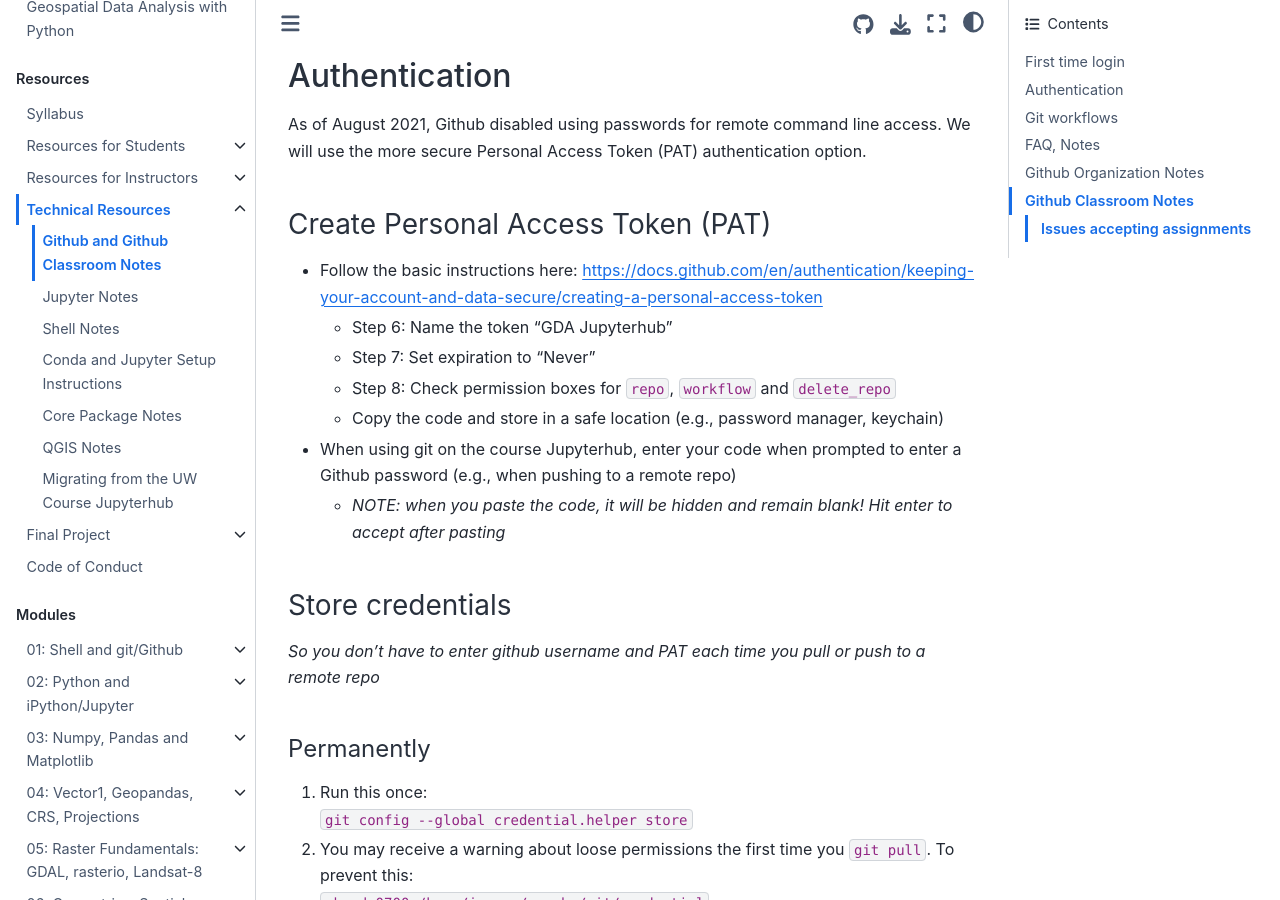
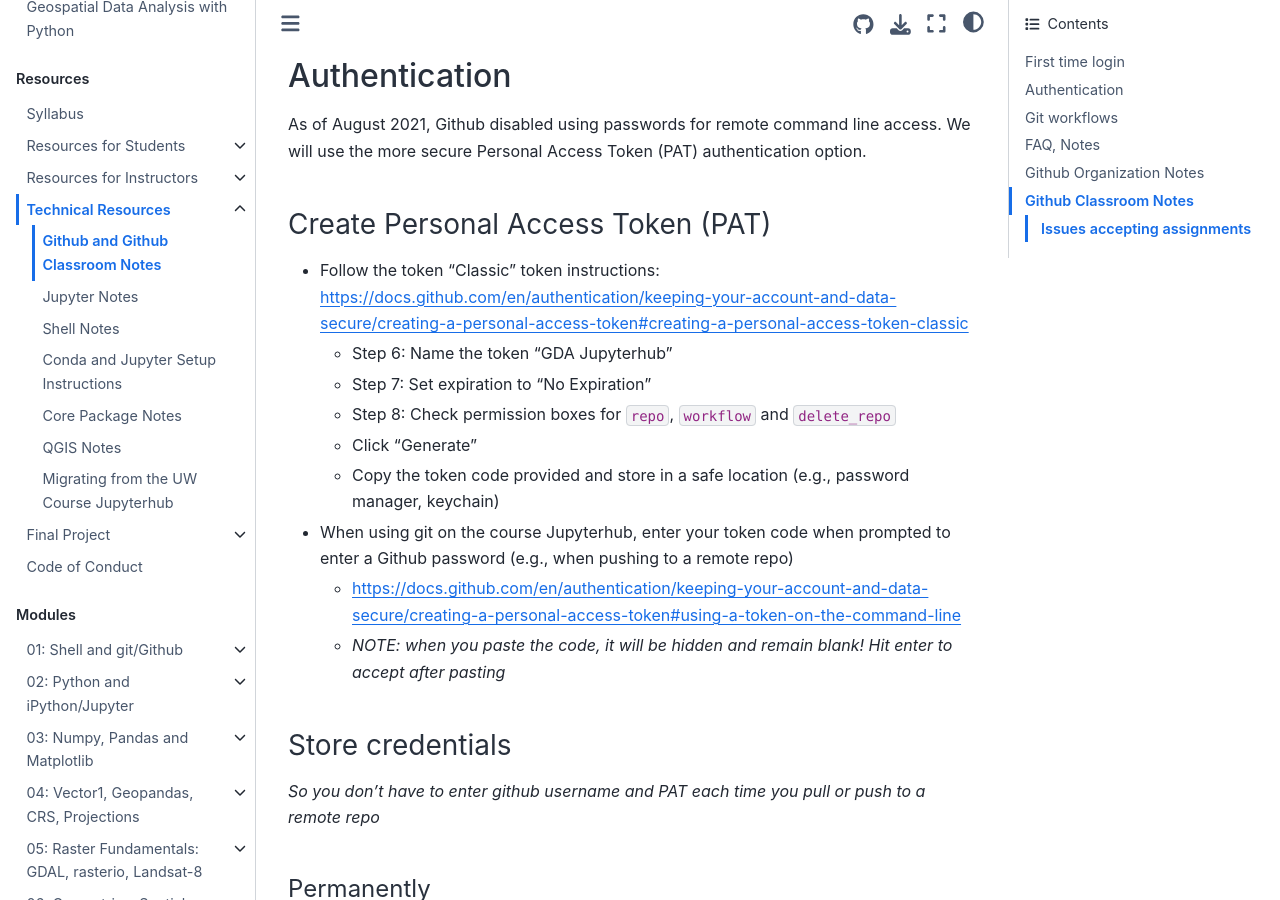
Before and after one commit to UW-GDA/jupyterbook, a Jupyter Book: the page built from book/resources/github.md, in a window 1280 px wide and 900 px high, scrolled down 738 px. Built offline with Jupyter Book 1.0.4 settings and Sphinx 7.4.7 and the Sphinx Book theme 1.1.4, drawn with Linux system fonts in a browser that asks for light colours; pages that are not in the unit, such as notebooks, are missing from menus.

Commit message:
Update github.md

```diff
--- a/book/resources/github.md
+++ b/book/resources/github.md
@@ -20,12 +20,14 @@
 As of August 2021, Github disabled using passwords for remote command line access. We will use the more secure Personal Access Token (PAT) authentication option.
 
 ### Create Personal Access Token (PAT)
-* Follow the basic instructions here: https://docs.github.com/en/authentication/keeping-your-account-and-data-secure/creating-a-personal-access-token
+* Follow the token "Classic" token instructions: https://docs.github.com/en/authentication/keeping-your-account-and-data-secure/creating-a-personal-access-token#creating-a-personal-access-token-classic
     * Step 6: Name the token "GDA Jupyterhub"
-    * Step 7: Set expiration to "Never"
+    * Step 7: Set expiration to "No Expiration"
     * Step 8: Check permission boxes for `repo`, `workflow` and `delete_repo`
-    * Copy the code and store in a safe location (e.g., password manager, keychain)
-* When using git on the course Jupyterhub, enter your code when prompted to enter a Github password (e.g., when pushing to a remote repo)
+    * Click "Generate"
+    * Copy the token code provided and store in a safe location (e.g., password manager, keychain)
+* When using git on the course Jupyterhub, enter your token code when prompted to enter a Github password (e.g., when pushing to a remote repo)
+    * https://docs.github.com/en/authentication/keeping-your-account-and-data-secure/creating-a-personal-access-token#using-a-token-on-the-command-line
     * *NOTE: when you paste the code, it will be hidden and remain blank! Hit enter to accept after pasting*
 
 ### Store credentials
```
